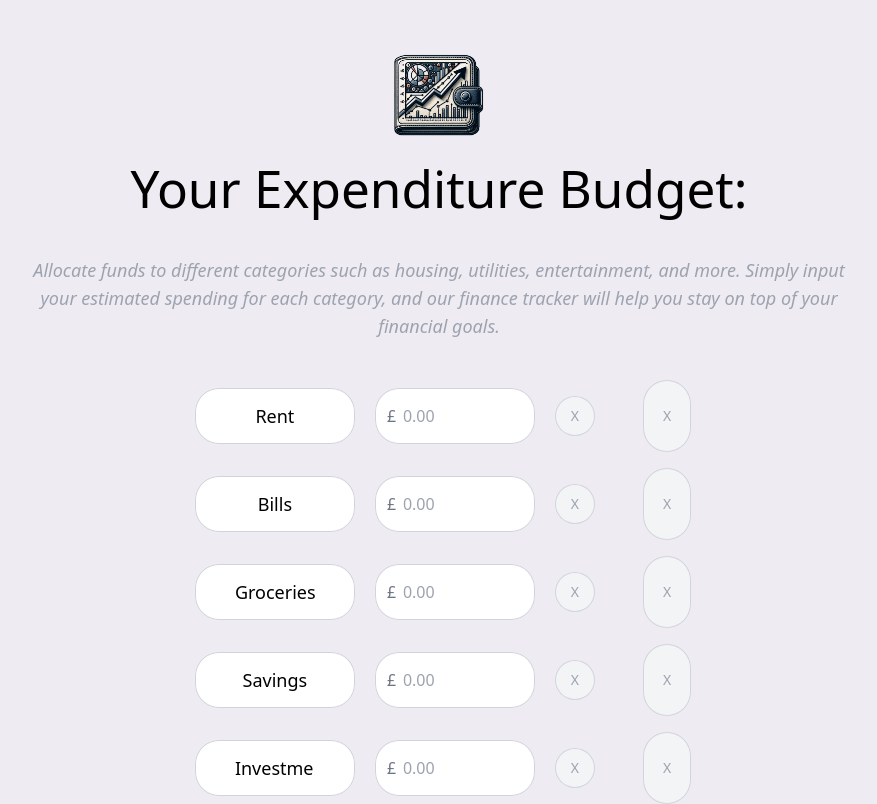
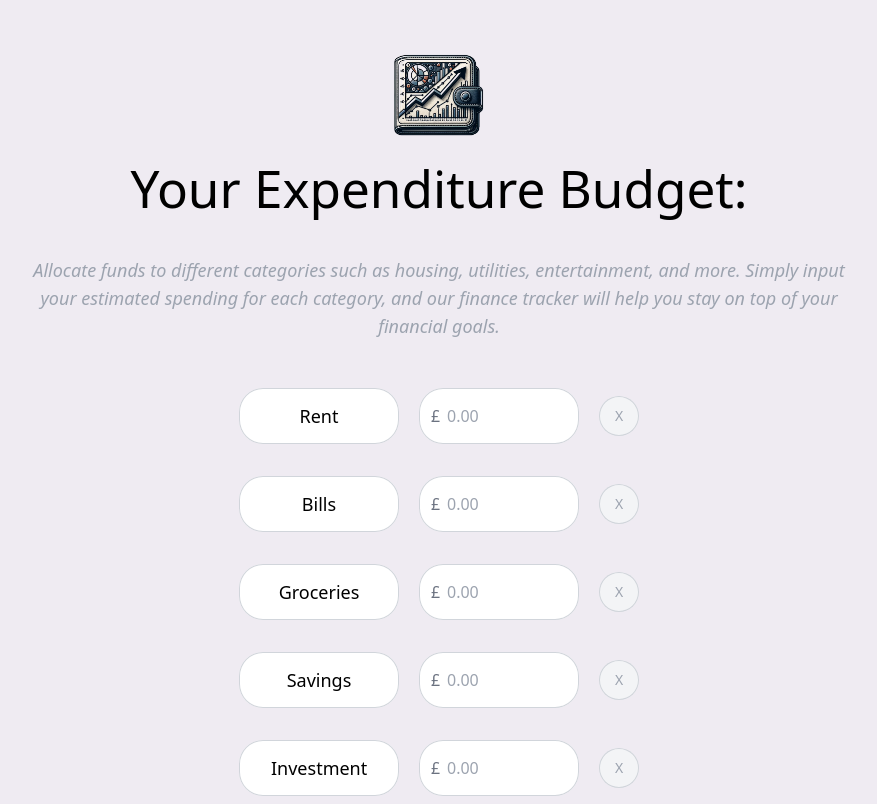
Before and after one commit to MrKatrish/insight_wallet, a React (Vite) app: page /budget in a window 1280 px wide. Shown: the top 804 px of the page, without its empty margins (201-1078 px from the left). Built offline with nearby package versions, Linux system fonts and the light colour scheme.

Commit message:
deleted duplicated btn

```diff
--- a/src/components/UserInput.jsx
+++ b/src/components/UserInput.jsx
@@ -4,7 +4,7 @@ export default function UserInput({labelTitle, labelAmount, handleChange, handle
     return (
         <>
             <div className="flex p-2 justify-center">
-                <input type="text" className="text-lg font-medium leading-10 px-10 py-2 mx-5 border-0 ring-1 ring-inset ring-gray-300 w-40 bg-white rounded-3xl text-center" placeholder="Title" value={labelTitle} onChange={(e) => handleLabelTitleChange(id, e)}></input>
+                <input type="text" className="text-lg font-medium leading-10 px-8 py-2 mx-5 border-0 ring-1 ring-inset ring-gray-300 w-40 bg-white rounded-3xl text-center" placeholder="Title" value={labelTitle} onChange={(e) => handleLabelTitleChange(id, e)}></input>
                 <div className="relative">
                     <div className="absolute inset-y-0 left-0 flex items-center pl-3">
                         <span className="text-gray-500 sm:text-md">£</span>
@@ -13,12 +13,6 @@ export default function UserInput({labelTitle, labelAmount, handleChange, handle
                 </div>
                 <button onClick={() => handleDelete(id)} className="text-sm font-medium border-0 w-10 h-10 px-2 mx-5 mt-2 ring-1 ring-inset ring-gray-300 rounded-3xl bg-gray-100 text-gray-400">X</button>
             </div>
-            <button
-                onClick={() => handleDelete(id)}
-                className="text-sm font-medium border-0 px-4 sm:px-5 py-3 mx-2 sm:mx-5 ring-1 ring-inset ring-gray-300 rounded-3xl bg-gray-100 text-gray-400 mt-2 sm:mt-0"
-            >
-                X
-            </button>
         </>
     );
 }
```
